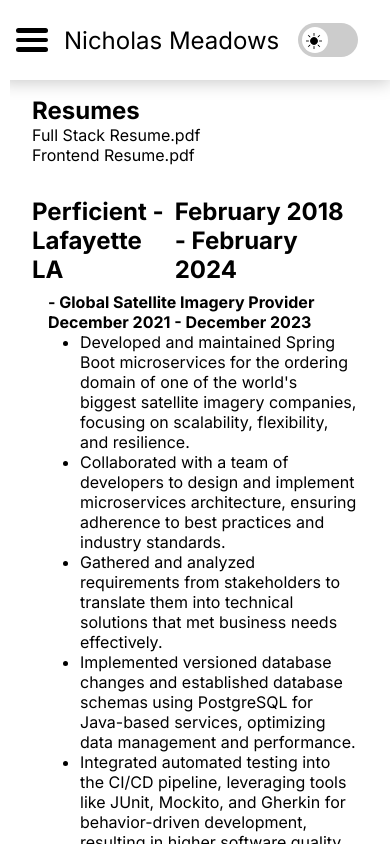
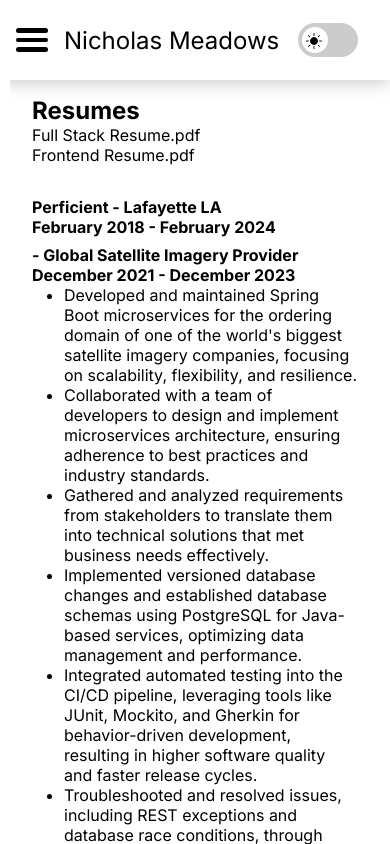
Before and after one commit to nicholasMeadows/PersonalWebsite, a Next.js app: page /work-experience in a window 390 px wide. Shown: the top 844 px of the page. Built offline with nearby package versions, Linux system fonts and the light colour scheme.

Commit message:
Update work experience css

```diff
--- a/src/app/css/work-experience.css
+++ b/src/app/css/work-experience.css
@@ -59,6 +59,7 @@
 
 .other-experience-img {
     width: 100%;
+    max-width: 100%;
     height: auto;
     object-fit: contain;
 }
@@ -69,3 +70,22 @@
     margin-left: auto;
     margin-right: auto;
 }
+
+
+@media only screen and (max-width: 770px) {
+    .company-header {
+        flex-direction: column;
+    }
+
+    .company-header h2 {
+        font-size: 1em;
+    }
+
+    .company-tenure-box {
+        margin-left: unset;
+    }
+
+    .company-experience-box {
+        padding-left: 0;
+    }
+}
```
